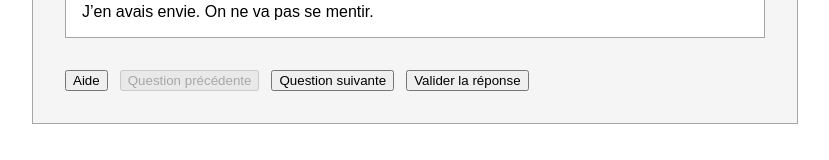
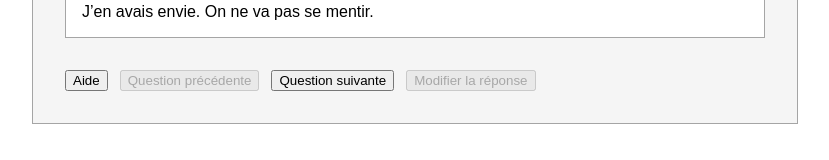
Before and after one commit to C4ctusJD/observatoire_de_la_stupidite, a Next.js app: page /questionnaire in a window 1280 px wide. Shown: the part 393-553 px from the top of the page, without its empty margins (225-1054 px from the left). Built offline with nearby package versions, Linux system fonts and the light colour scheme.

Commit message:
Update page.js

```diff
--- a/app/questionnaire/page.js
+++ b/app/questionnaire/page.js
@@ -22,10 +22,8 @@ export default function PageQuestionnaire() {
   const [questionIndex, setQuestionIndex] = useState(0);
   const [reponsesChoisies, setReponsesChoisies] = useState({});
   const [reponsesMelangees, setReponsesMelangees] = useState([]);
-  const [reponseValidee, setReponseValidee] = useState(false);
 
   const questionActuelle = questions[questionIndex];
-  const derniereQuestion = questionIndex === questions.length - 1;
 
   useEffect(() => {
     if (!questionActuelle) {
@@ -37,39 +35,30 @@ export default function PageQuestionnaire() {
     reponses.sort(() => Math.random() - 0.5);
 
     setReponsesMelangees(reponses);
-
-    setReponseValidee(
-      Boolean(reponsesChoisies[questionActuelle.id])
-    );
-  }, [questionIndex, questionActuelle, reponsesChoisies]);
+  }, [questionIndex, questionActuelle]);
 
   if (!questions || questions.length === 0) {
     return <p>Aucune question disponible.</p>;
   }
 
+  const derniereQuestion = questionIndex === questions.length - 1;
   const reponseChoisie = reponsesChoisies[questionActuelle.id];
 
   function choisirReponse(reponseId) {
-    if (reponseValidee) {
-      return;
-    }
-
     setReponsesChoisies((reponsesActuelles) => ({
       ...reponsesActuelles,
       [questionActuelle.id]: reponseId,
     }));
   }
 
-  function validerReponse() {
-    setReponseValidee(true);
+  function modifierReponse() {
+    setReponsesChoisies((reponsesActuelles) => {
+      const nouvellesReponses = { ...reponsesActuelles };
 
-    if (!derniereQuestion) {
-      setQuestionIndex((index) => index + 1);
-    }
-  }
+      delete nouvellesReponses[questionActuelle.id];
 
-  function modifierReponse() {
-    setReponseValidee(false);
+      return nouvellesReponses;
+    });
   }
 
   function questionPrecedente() {
@@ -155,7 +144,6 @@ export default function PageQuestionnaire() {
               <button
                 key={reponse.id}
                 onClick={() => choisirReponse(reponse.id)}
-                disabled={reponseValidee}
                 style={{
                   display: "block",
                   width: "100%",
@@ -169,7 +157,7 @@ export default function PageQuestionnaire() {
                     : "#FFFFFF",
                   color: "#000000",
                   textAlign: "left",
-                  cursor: reponseValidee ? "default" : "pointer",
+                  cursor: "pointer",
                   fontSize: "1rem",
                 }}
               >
@@ -208,15 +196,12 @@ export default function PageQuestionnaire() {
             </button>
           )}
 
-          {!reponseValidee ? (
-            <button onClick={validerReponse}>
-              Valider la réponse
-            </button>
-          ) : (
-            <button onClick={modifierReponse}>
-              Modifier la réponse
-            </button>
-          )}
+          <button
+            onClick={modifierReponse}
+            disabled={!reponseChoisie}
+          >
+            Modifier la réponse
+          </button>
         </div>
       </section>
     </main>
```
